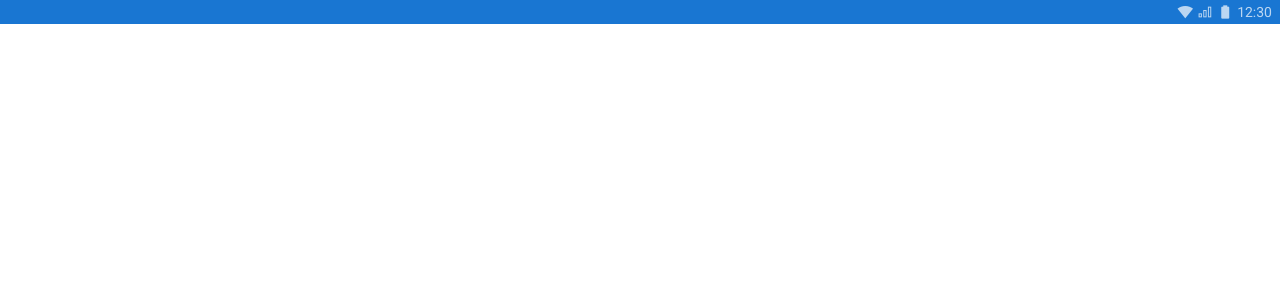
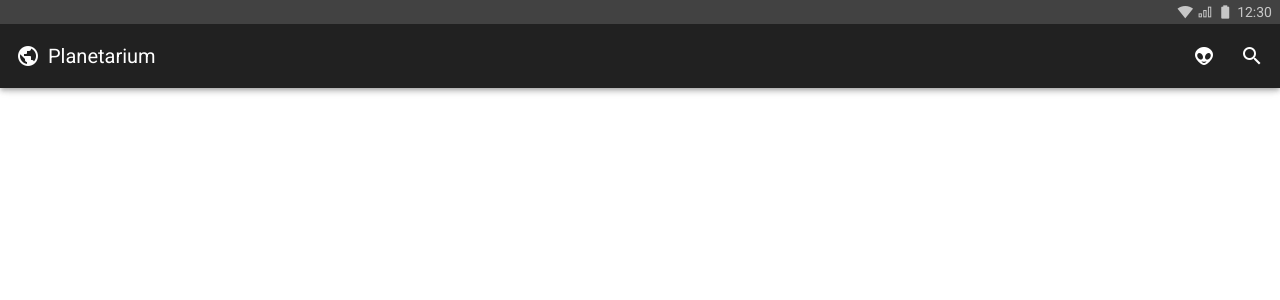
Before and after one commit to leoruas/web-af, a Vue app: page / in a window 1280 px wide. Shown: the top 300 px of the page. Built offline with nearby package versions, Linux system fonts and the light colour scheme.

Commit message:
added app bar

```diff
--- a/src/App.vue
+++ b/src/App.vue
@@ -1,12 +1,26 @@
 <template>
   <v-app>
-    <v-system-bar dark color="primary">
+    <v-system-bar dark app color="grey darken-3">
       <v-spacer></v-spacer>
       <v-icon>mdi-wifi-strength-4</v-icon>
       <v-icon>mdi-signal-cellular-outline</v-icon>
       <v-icon>mdi-battery</v-icon>
       <span>12:30</span>
     </v-system-bar>
+
+    <v-app-bar color="grey darken-4" dark app absolute clipped-left>
+      <v-icon left>mdi-earth</v-icon>
+      <v-toolbar-title>Planetarium</v-toolbar-title>
+
+      <v-spacer></v-spacer>
+
+      <v-btn icon>
+        <v-icon>mdi-alien</v-icon>
+      </v-btn>
+      <v-btn icon>
+        <v-icon>mdi-magnify</v-icon>
+      </v-btn>
+    </v-app-bar>
   </v-app>
 </template>
 
```
